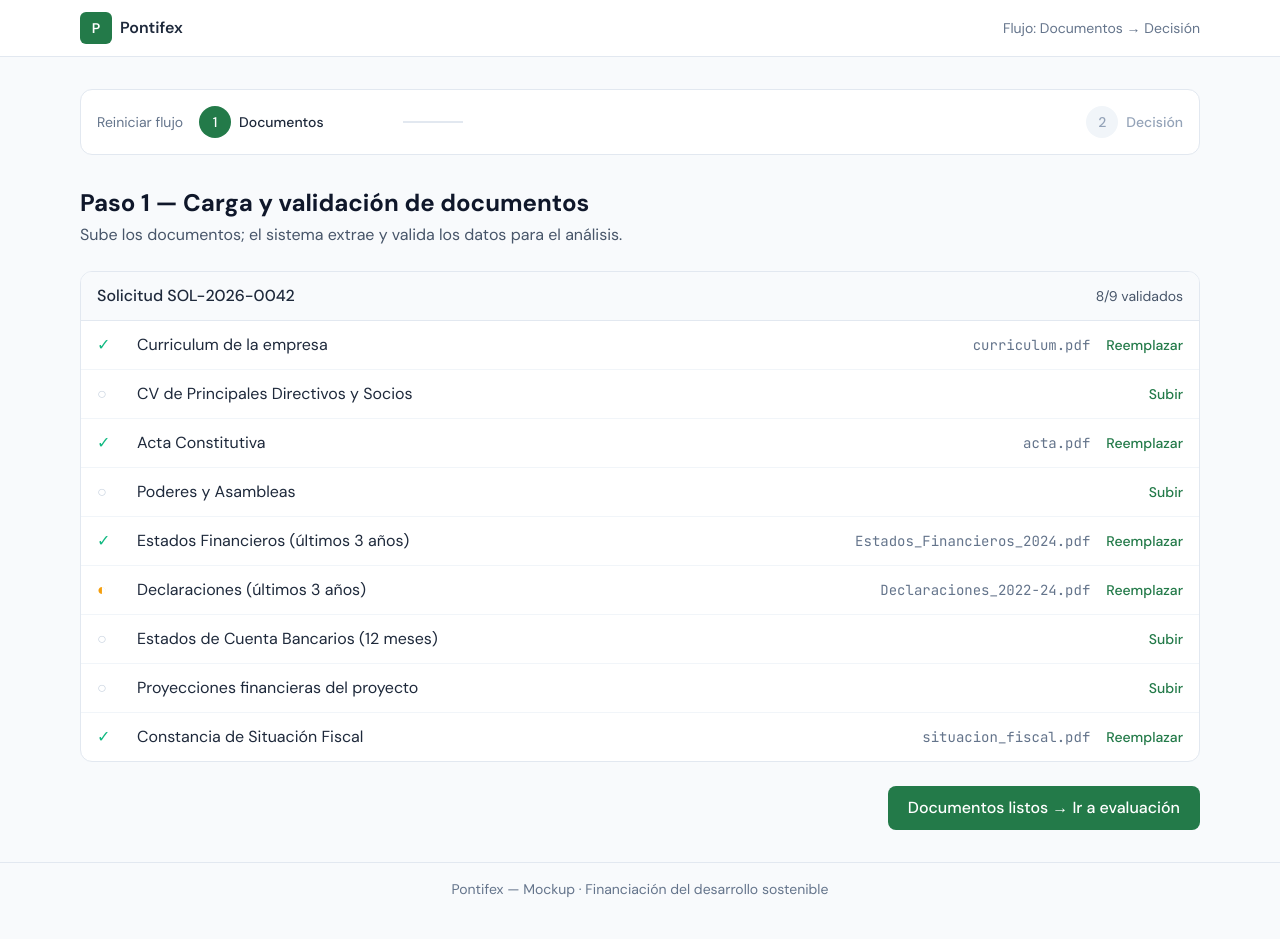
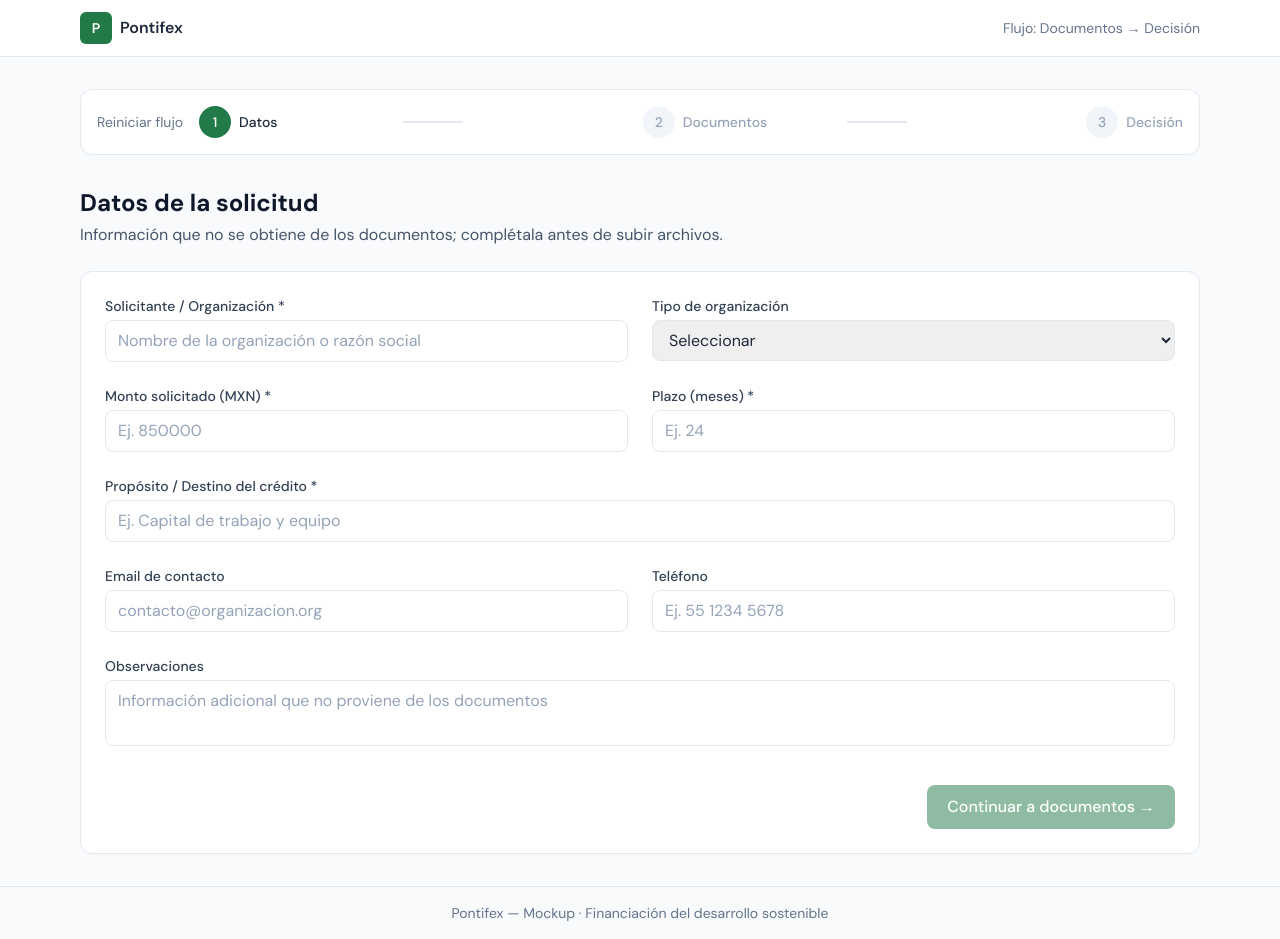
Before and after one commit to HectorGtz27/mvp_pontifex2, a React (Vite) app: page / in a window 1280 px wide. Before the commit the page ends 915 px from the top, so only its background shows below. Built offline with nearby package versions, Linux system fonts and the light colour scheme.

Commit message:
Adding the filling of the data before paso 1

```diff
--- a/src/pages/FullFlow.jsx
+++ b/src/pages/FullFlow.jsx
@@ -11,9 +11,21 @@ import {
 const GRADE_COLORS = { A: 'bg-emerald-100 text-emerald-800', B: 'bg-sky-100 text-sky-800', C: 'bg-amber-100 text-amber-800', D: 'bg-red-100 text-red-800' }
 
 const STEPS = [
+  { id: 0, label: 'Datos de la solicitud', short: 'Datos' },
   { id: 1, label: 'Documentos', short: 'Documentos' },
   { id: 2, label: 'Evaluación y decisión', short: 'Decisión' },
 ]
+
+const INITIAL_FORM = {
+  applicant: '',
+  requestedAmount: '',
+  termMonths: '',
+  purpose: '',
+  contactEmail: '',
+  contactPhone: '',
+  organizationType: '',
+  notes: '',
+}
 
 function docStatus(id) {
   if (id === 'estados_financieros') return { status: 'validated', fileName: 'Estados_Financieros_2024.pdf' }
@@ -23,17 +35,23 @@ function docStatus(id) {
 }
 
 export default function FullFlow() {
-  const [currentStep, setCurrentStep] = useState(1)
-  const [docSubStep, setDocSubStep] = useState('checklist') // checklist | upload | extraction
+  const [currentStep, setCurrentStep] = useState(0)
+  const [formData, setFormData] = useState(INITIAL_FORM)
+  const [docSubStep, setDocSubStep] = useState('checklist')
   const [selectedDocType, setSelectedDocType] = useState(null)
   const [documentsComplete, setDocumentsComplete] = useState(false)
   const [decision, setDecision] = useState(null)
   const [analystNotes, setAnalystNotes] = useState('')
 
+  const formComplete = formData.applicant.trim() && formData.requestedAmount && formData.termMonths && formData.purpose.trim()
+  const canGoToStep1 = formComplete
   const canGoToStep2 = documentsComplete
 
+  const updateForm = (field, value) => setFormData((prev) => ({ ...prev, [field]: value }))
+
   const resetFlow = () => {
-    setCurrentStep(1)
+    setCurrentStep(0)
+    setFormData(INITIAL_FORM)
     setDocSubStep('checklist')
     setDocumentsComplete(false)
     setDecision(null)
@@ -57,7 +75,8 @@ export default function FullFlow() {
               <button
                 type="button"
                 onClick={() => {
-                  if (step.id === 1) setCurrentStep(1)
+                  if (step.id === 0) setCurrentStep(0)
+                  if (step.id === 1 && canGoToStep1) setCurrentStep(1)
                   if (step.id === 2 && canGoToStep2) setCurrentStep(2)
                 }}
                 className={`flex items-center gap-2 w-full ${i < STEPS.length - 1 ? 'max-w-[200px]' : ''}`}
@@ -67,7 +86,7 @@ export default function FullFlow() {
                   ${currentStep > step.id ? 'bg-pontifex-100 text-pontifex-700' : ''}
                   ${currentStep < step.id ? 'bg-slate-100 text-slate-400' : ''}
                 `}>
-                  {currentStep > step.id ? '✓' : step.id}
+                  {currentStep > step.id ? '✓' : step.id + 1}
                 </span>
                 <span className={`text-sm font-medium hidden sm:inline ${currentStep >= step.id ? 'text-slate-800' : 'text-slate-400'}`}>
                   {step.short}
@@ -81,19 +100,160 @@ export default function FullFlow() {
         </div>
       </div>
 
+      {/* ========== STEP 0: Datos de la solicitud (no extraíbles de documentos) ========== */}
+      {currentStep === 0 && (
+        <div className="space-y-6">
+          <div>
+            <h1 className="text-2xl font-bold text-slate-900">Datos de la solicitud</h1>
+            <p className="text-slate-600 mt-1">Información que no se obtiene de los documentos; complétala antes de subir archivos.</p>
+          </div>
+
+          <form
+            onSubmit={(e) => { e.preventDefault(); if (formComplete) setCurrentStep(1) }}
+            className="bg-white rounded-xl border border-slate-200 p-6 space-y-6"
+          >
+            <div className="grid sm:grid-cols-2 gap-6">
+              <div>
+                <label htmlFor="applicant" className="block text-sm font-medium text-slate-700 mb-1">Solicitante / Organización *</label>
+                <input
+                  id="applicant"
+                  type="text"
+                  value={formData.applicant}
+                  onChange={(e) => updateForm('applicant', e.target.value)}
+                  placeholder="Nombre de la organización o razón social"
+                  className="w-full px-3 py-2 border border-slate-200 rounded-lg text-slate-800 placeholder-slate-400 focus:ring-2 focus:ring-pontifex-500 focus:border-pontifex-500"
+                />
+              </div>
+              <div>
+                <label htmlFor="organizationType" className="block text-sm font-medium text-slate-700 mb-1">Tipo de organización</label>
+                <select
+                  id="organizationType"
+                  value={formData.organizationType}
+                  onChange={(e) => updateForm('organizationType', e.target.value)}
+                  className="w-full px-3 py-2 border border-slate-200 rounded-lg text-slate-800 focus:ring-2 focus:ring-pontifex-500 focus:border-pontifex-500"
+                >
+                  <option value="">Seleccionar</option>
+                  <option value="OSC">OSC / A.C.</option>
+                  <option value="Fundacion">Fundación</option>
+                  <option value="Empresa">Empresa</option>
+                  <option value="Cooperativa">Cooperativa</option>
+                  <option value="Otro">Otro</option>
+                </select>
+              </div>
+            </div>
+
+            <div className="grid sm:grid-cols-2 gap-6">
+              <div>
+                <label htmlFor="requestedAmount" className="block text-sm font-medium text-slate-700 mb-1">Monto solicitado (MXN) *</label>
+                <input
+                  id="requestedAmount"
+                  type="number"
+                  min="1"
+                  value={formData.requestedAmount}
+                  onChange={(e) => updateForm('requestedAmount', e.target.value)}
+                  placeholder="Ej. 850000"
+                  className="w-full px-3 py-2 border border-slate-200 rounded-lg text-slate-800 placeholder-slate-400 focus:ring-2 focus:ring-pontifex-500 focus:border-pontifex-500"
+                />
+              </div>
+              <div>
+                <label htmlFor="termMonths" className="block text-sm font-medium text-slate-700 mb-1">Plazo (meses) *</label>
+                <input
+                  id="termMonths"
+                  type="number"
+                  min="1"
+                  max="120"
+                  value={formData.termMonths}
+                  onChange={(e) => updateForm('termMonths', e.target.value)}
+                  placeholder="Ej. 24"
+                  className="w-full px-3 py-2 border border-slate-200 rounded-lg text-slate-800 placeholder-slate-400 focus:ring-2 focus:ring-pontifex-500 focus:border-pontifex-500"
+                />
+              </div>
+            </div>
+
+            <div>
+              <label htmlFor="purpose" className="block text-sm font-medium text-slate-700 mb-1">Propósito / Destino del crédito *</label>
+              <input
+                id="purpose"
+                type="text"
+                value={formData.purpose}
+                onChange={(e) => updateForm('purpose', e.target.value)}
+                placeholder="Ej. Capital de trabajo y equipo"
+                className="w-full px-3 py-2 border border-slate-200 rounded-lg text-slate-800 placeholder-slate-400 focus:ring-2 focus:ring-pontifex-500 focus:border-pontifex-500"
+              />
+            </div>
+
+            <div className="grid sm:grid-cols-2 gap-6">
+              <div>
+                <label htmlFor="contactEmail" className="block text-sm font-medium text-slate-700 mb-1">Email de contacto</label>
+                <input
+                  id="contactEmail"
+                  type="email"
+                  value={formData.contactEmail}
+                  onChange={(e) => updateForm('contactEmail', e.target.value)}
+                  placeholder="contacto@organizacion.org"
+                  className="w-full px-3 py-2 border border-slate-200 rounded-lg text-slate-800 placeholder-slate-400 focus:ring-2 focus:ring-pontifex-500 focus:border-pontifex-500"
+                />
+              </div>
+              <div>
+                <label htmlFor="contactPhone" className="block text-sm font-medium text-slate-700 mb-1">Teléfono</label>
+                <input
+                  id="contactPhone"
+                  type="tel"
+                  value={formData.contactPhone}
+                  onChange={(e) => updateForm('contactPhone', e.target.value)}
+                  placeholder="Ej. 55 1234 5678"
+                  className="w-full px-3 py-2 border border-slate-200 rounded-lg text-slate-800 placeholder-slate-400 focus:ring-2 focus:ring-pontifex-500 focus:border-pontifex-500"
+                />
+              </div>
+            </div>
+
+            <div>
+              <label htmlFor="notes" className="block text-sm font-medium text-slate-700 mb-1">Observaciones</label>
+              <textarea
+                id="notes"
+                rows={2}
+                value={formData.notes}
+                onChange={(e) => updateForm('notes', e.target.value)}
+                placeholder="Información adicional que no proviene de los documentos"
+                className="w-full px-3 py-2 border border-slate-200 rounded-lg text-slate-800 placeholder-slate-400 focus:ring-2 focus:ring-pontifex-500 focus:border-pontifex-500 resize-none"
+              />
+            </div>
+
+            <div className="flex justify-end pt-2">
+              <button
+                type="submit"
+                disabled={!formComplete}
+                className="px-5 py-2.5 bg-pontifex-600 text-white rounded-lg font-medium hover:bg-pontifex-700 disabled:opacity-50 disabled:cursor-not-allowed"
+              >
+                Continuar a documentos →
+              </button>
+            </div>
+          </form>
+        </div>
+      )}
+
       {/* ========== STEP 1: Documentos ========== */}
       {currentStep === 1 && (
         <div className="space-y-6">
-          <div>
-            <h1 className="text-2xl font-bold text-slate-900">Paso 1 — Carga y validación de documentos</h1>
-            <p className="text-slate-600 mt-1">Sube los documentos; el sistema extrae y valida los datos para el análisis.</p>
+          <div className="flex items-center justify-between">
+            <div>
+              <h1 className="text-2xl font-bold text-slate-900">Paso 1 — Carga y validación de documentos</h1>
+              <p className="text-slate-600 mt-1">Sube los documentos; el sistema extrae y valida los datos para el análisis.</p>
+            </div>
+            <button
+              type="button"
+              onClick={() => setCurrentStep(0)}
+              className="px-4 py-2 border border-slate-200 rounded-lg text-slate-700 hover:bg-slate-100 text-sm"
+            >
+              ← Datos de solicitud
+            </button>
           </div>
 
           {docSubStep === 'checklist' && (
             <>
               <div className="bg-white rounded-xl border border-slate-200 overflow-hidden">
                 <div className="px-4 py-3 bg-slate-50 border-b border-slate-200 flex items-center justify-between">
-                  <span className="font-medium text-slate-800">Solicitud {MOCK_APPLICATION.id}</span>
+                  <span className="font-medium text-slate-800">Solicitud — {formData.applicant || 'Solicitante'}</span>
                   <span className="text-sm text-slate-600">
                     {MOCK_APPLICATION.documentsStatus.validated}/{MOCK_APPLICATION.documentsStatus.total} validados
                   </span>
@@ -210,7 +370,7 @@ export default function FullFlow() {
           <div className="flex items-center justify-between">
             <div>
               <h1 className="text-2xl font-bold text-slate-900">Dashboard de evaluación</h1>
-              <p className="text-slate-600 mt-1">{MOCK_APPLICATION.id} · {MOCK_APPLICATION.applicant}</p>
+              <p className="text-slate-600 mt-1">{formData.applicant || 'Solicitante'}</p>
             </div>
             <button
               type="button"
@@ -226,7 +386,7 @@ export default function FullFlow() {
             <div className="bg-white rounded-xl border border-slate-200 p-4">
               <p className="text-xs font-medium text-slate-500 uppercase tracking-wide">Monto solicitado</p>
               <p className="text-lg font-semibold text-slate-900 mt-1">
-                {new Intl.NumberFormat('es-MX', { style: 'currency', currency: 'MXN', maximumFractionDigits: 0 }).format(MOCK_APPLICATION.requestedAmount)}
+                {formData.requestedAmount ? new Intl.NumberFormat('es-MX', { style: 'currency', currency: 'MXN', maximumFractionDigits: 0 }).format(Number(formData.requestedAmount)) : '—'}
               </p>
             </div>
             <div className="bg-white rounded-xl border border-slate-200 p-4">
@@ -287,8 +447,8 @@ export default function FullFlow() {
               <div className="bg-white rounded-xl border border-slate-200 p-5">
                 <h2 className="text-sm font-semibold text-slate-500 uppercase tracking-wide mb-3">Solicitud</h2>
                 <div className="grid grid-cols-2 sm:grid-cols-3 gap-3 text-sm">
-                  <div><span className="text-slate-500 block">Plazo</span><span className="font-medium">{MOCK_APPLICATION.termMonths} meses</span></div>
-                  <div><span className="text-slate-500 block">Destino</span><span className="font-medium">{MOCK_APPLICATION.purpose}</span></div>
+                  <div><span className="text-slate-500 block">Plazo</span><span className="font-medium">{formData.termMonths || '—'} meses</span></div>
+                  <div><span className="text-slate-500 block">Destino</span><span className="font-medium">{formData.purpose || '—'}</span></div>
                   <div><span className="text-slate-500 block">Monto sugerido</span><span className="font-medium">{new Intl.NumberFormat('es-MX', { style: 'currency', currency: 'MXN', maximumFractionDigits: 0 }).format(MOCK_RECOMMENDATION.suggestedAmount)}</span></div>
                 </div>
               </div>
```
